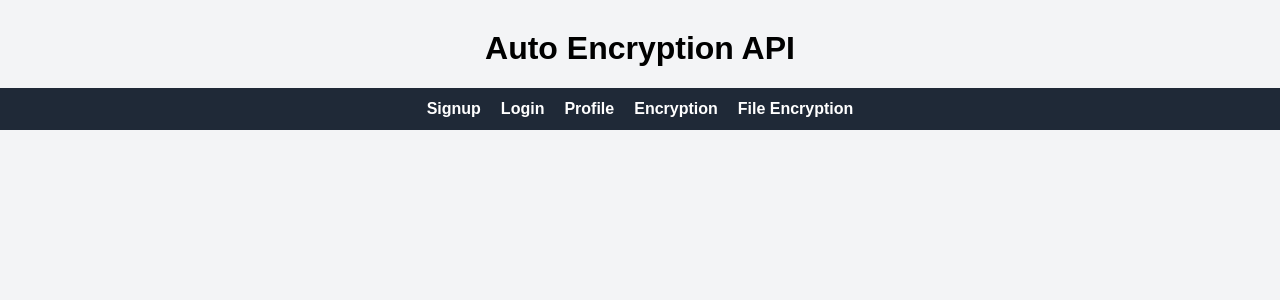
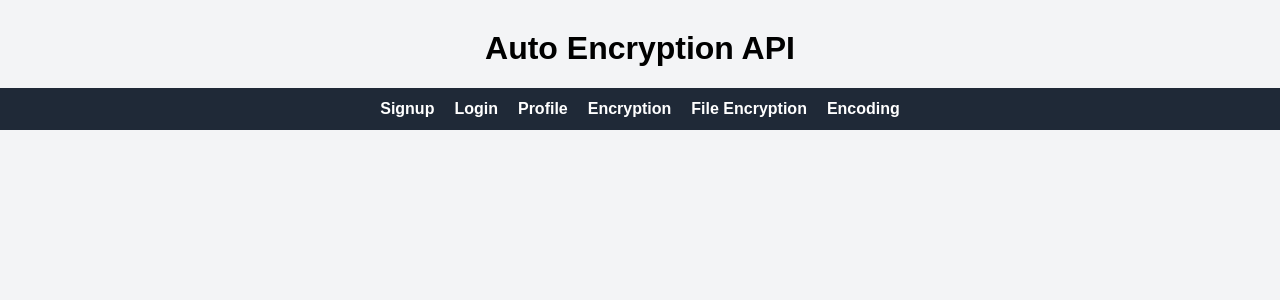
Before and after one commit to testgithubanjali/auto-encryption-frontend, a React (Create React App) app: page / in a window 1280 px wide. Shown: the top 300 px of the page. Built offline with nearby package versions, Linux system fonts and the light colour scheme.

Commit message:
updated app.js for encoding file

```diff
--- a/src/App.js
+++ b/src/App.js
@@ -5,6 +5,7 @@ import Login from "./LoginPage";
 import Profile from "./Profile";
 import FileEncryption from "./FileEncryption";
 import Encryption from "./Encryption";
+import Encoding from "./encodingncoding";
 
 import "./App.css";
 
@@ -20,6 +21,7 @@ function App() {
         <Link to="/profile">Profile</Link>
         <Link to="/Encryption">Encryption</Link>
         <Link to="/files">File Encryption</Link>
+        <Link to="/Encoding">Encoding</Link>
 
       </nav>
 
@@ -28,7 +30,7 @@ function App() {
           <Route path="/signup" element={<Signup />} />
           <Route path="/login" element={<Login />} />
           <Route path="/profile" element={<Profile />} />
-
+          <Route path="/encoding" element={<Encoding />} />
            <Route path="/files" element={<FileEncryption />} />
             <Route path="/Encryption" element={<Encryption />} />
         </Routes>
```
